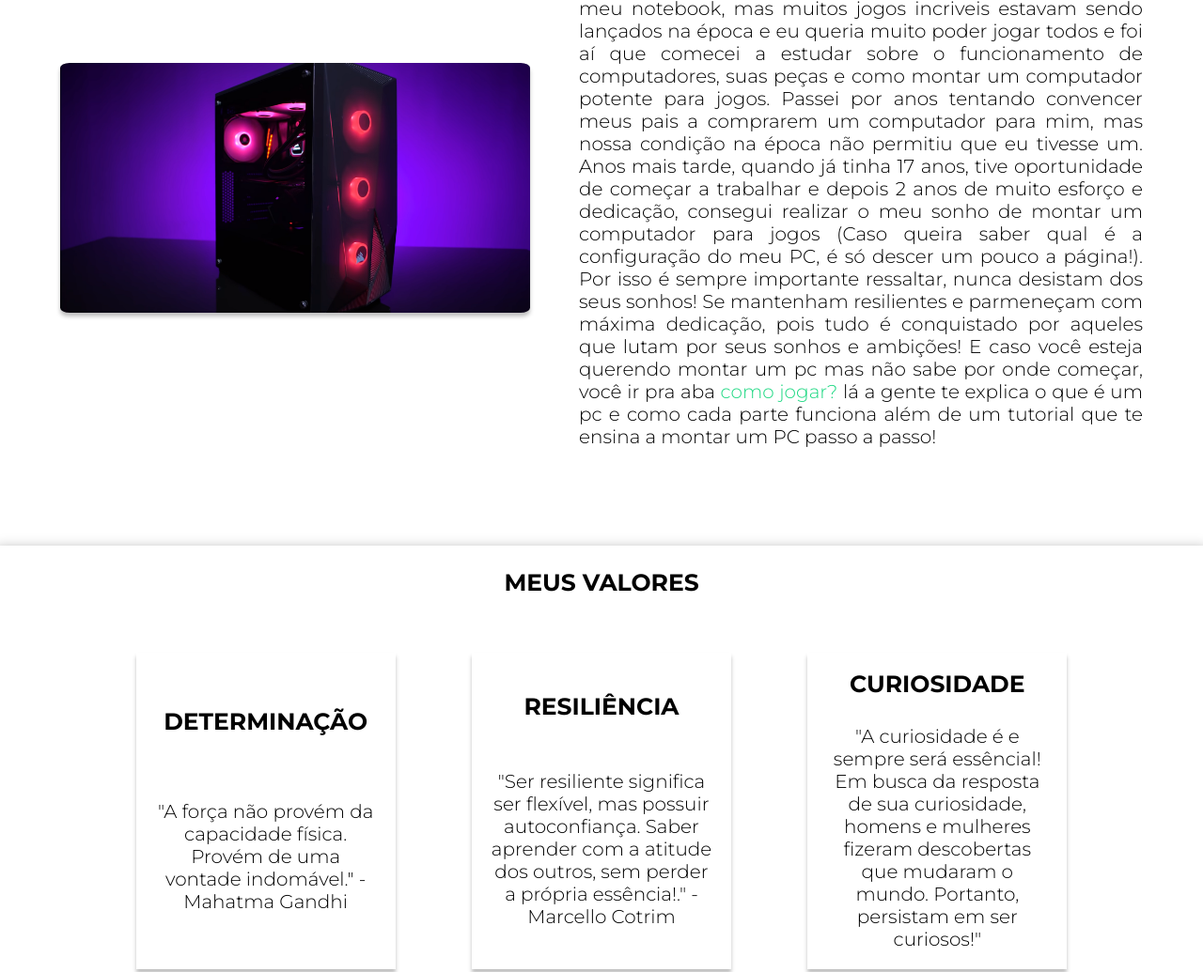
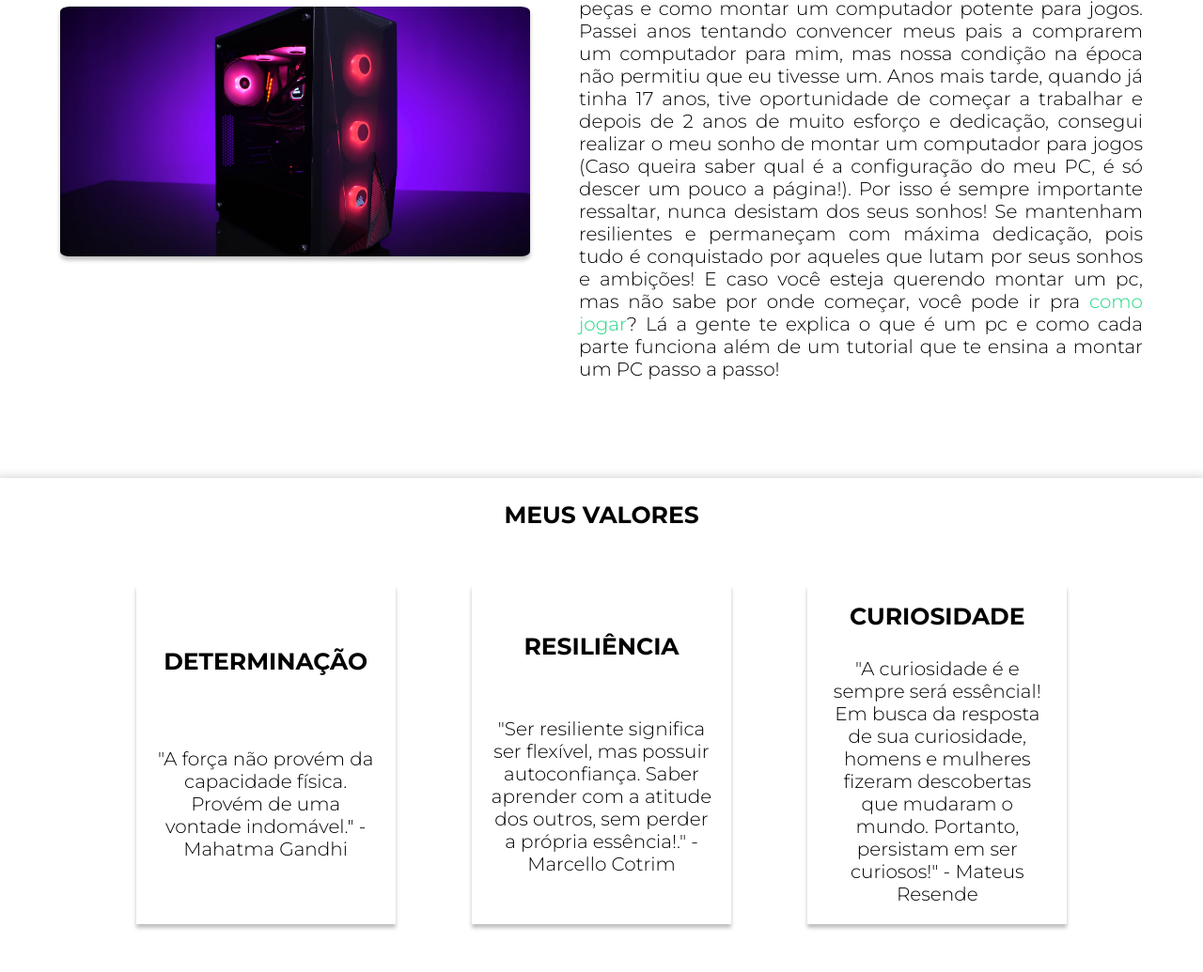
Before and after one commit to MResendeSilva/Projeto-Individual-Why-to-Play-v1, a website: page site/public/sobre.html in a window 1280 px wide. Shown: the part 2368-3403 px from the top of the page at 94% size. Drawn offline with Linux system fonts and the light colour scheme.

Commit message:
Atualização - Mudança nos textos da aba sobre mim

```diff
--- a/site/public/sobre.html
+++ b/site/public/sobre.html
@@ -39,9 +39,12 @@
                 <div class="content">
                     <div class="texto">
                         <h4>QUEM SOU EU?</h4>
-                        <p>Olá, meu nome é Mateus Resende da Silva, eu tenho 20 anos, nasci e cresci na região metropolitana de
-                            São Paulo. Sou estudante do curso de Análise e desenvolvimento de sistemas na SPTECH SHOOL. E nesse tópico
-                            eu vou contar um pouco sobre a minha história com jogos eletrônicos e com computadores e como minha paixão
+                        <p>Olá, meu nome é Mateus Resende da Silva, eu tenho 20 anos, nasci e cresci na região
+                            metropolitana de
+                            São Paulo. Sou estudante do curso de Análise e desenvolvimento de sistemas na SPTECH SHOOL.
+                            E nesse tópico
+                            eu vou contar um pouco sobre a minha história com jogos eletrônicos e com computadores e
+                            como minha paixão
                             sobre esses temas foi crescendo ao longo dos anos.
                         </p>
                     </div>
@@ -63,14 +66,14 @@
                         clássico do Playstation 1, o famoso Crash Bandicoot. Lembro de jogar esse jogo por várias horas
                         seguidas sem nem fazer pausa, eram quase 8 horas
                         por dia de pura diversão e foi depois desse jogo que eu passei a me interessar muito mais em
-                        jogos de video game, então comecei a procurar jogos
+                        jogos de video game. Então comecei a procurar jogos
                         diferentes, divertidos e que uma criança conseguiria jogar. Jogos como Winning Eleven, Tomb
                         Raider e Spider-man foram os que eu mais joguei nessa
-                        época mas a época que realmente despertou minha paixão por jogos eletrônicos foi em meados de
+                        época. Porém minha paixão foi realmente despertada em meados de
                         2007, quando passei a jogar God of War 1 e 2, Need for Speed
                         Underground 2, Spider-man 2, GTA San Andreas e DBS Budokai Tekaichi 3, estes jogos, que podiam
-                        ser jogados no Play 2, me cativaram a ficar horas e horas
-                        tentando finalizar os jogos já que alguns eram muito complexos para minha idade na época, mas
+                        ser jogados no Play 2 me cativaram a ficar horas e horas
+                        tentando finalizá-los já que alguns eram muito complexos para minha idade na época, mas
                         não descansei até conseguir finalizar todos.
                     </P>
                 </div>
@@ -87,9 +90,9 @@
                 <div class="texto4 ">
                     <h2>PAIXÃO POR E-SPORTS</h2>
                     <P>Quando fiz 8 anos, fui apresentado aos E-sports, mais precisamente ao famoso CS 1.6, este foi o
-                        jogo que redefiniu o que eu achava sobre como me divertir nos jogos, pois diferentemente dos
-                        outros jogos que te trazem quebra-cabeças e histórias complexas para te cativar, o counter
-                        strike tinha apenas uma premissa, ser um jogo extremamente competitivo, trazendo sentimentos
+                        jogo que redefiniu minha concepção sobre diversão através do video game,
+                        muitos jogos trazem quebra-cabeças e histórias complexas para te cativar, o counter
+                        strike tinha apenas uma premissa, ser um jogo extremamente competitivo! Trazendo sentimentos
                         equivalentes
                         aos que você encontra em uma partida de futebol ou de outro esporte, além das similaridades nos
                         conceitos de como uma partida é definida, já que no jogo temos duas equipes que lutam entre si e
@@ -110,21 +113,19 @@
             <div class="content">
                 <div class="texto3">
                     <h2>INTERESSE POR COMPUTADORES</h2>
-                    <p>Por volta de 2012, comecei a adentrar muito mais o mundo dos games, passei a jogar jogos como
-                        minecraft, CSGO e Dont Starve, como eram jogos bem leves
-                        conseguia jogar do meu notebook, mas muitos jogos incriveis estavam sendo lançados na época e eu
-                        queria muito poder jogar todos e foi aí que comecei a estudar
-                        sobre o funcionamento de computadores, suas peças e como montar um computador potente para
-                        jogos. Passei por anos tentando convencer meus pais a comprarem um
-                        computador para mim, mas nossa condição na época não permitiu que eu tivesse um. Anos mais
-                        tarde, quando já tinha 17 anos, tive oportunidade de começar a trabalhar e depois 2 anos de
-                        muito esforço e dedicação, consegui realizar o meu sonho de montar um computador para jogos
-                        (Caso queira saber qual é a configuração do meu PC, é só descer um pouco a página!). Por isso é
-                        sempre importante ressaltar, nunca desistam dos seus sonhos! Se mantenham resilientes e
-                        parmeneçam com máxima dedicação, pois tudo é conquistado por aqueles que lutam por seus sonhos e
-                        ambições! E caso você esteja querendo montar um pc mas não sabe por onde começar, você ir pra
-                        aba <span>como jogar?</span> lá a gente te explica o que é um pc e como cada parte funciona além
-                        de um tutorial que te ensina a montar um PC passo a passo!
+                    <p>Na época em que eu jogava apenas jogos como minecraft, CSGO e Don’t starve, jogos leves que
+                        podiam ser jogados no notebook, muitos jogos incríveis estavam sendo lançados e eu queria muito
+                        poder jogar todos e foi aí que comecei a estudar sobre o funcionamento de computadores, suas
+                        peças e como montar um computador potente para jogos. Passei anos tentando convencer meus pais a
+                        comprarem um computador para mim, mas nossa condição na época não permitiu que eu tivesse um.
+                        Anos mais tarde, quando já tinha 17 anos, tive oportunidade de começar a trabalhar e depois de 2
+                        anos de muito esforço e dedicação, consegui realizar o meu sonho de montar um computador para
+                        jogos (Caso queira saber qual é a configuração do meu PC, é só descer um pouco a página!). Por
+                        isso é sempre importante ressaltar, nunca desistam dos seus sonhos! Se mantenham resilientes e
+                        permaneçam com máxima dedicação, pois tudo é conquistado por aqueles que lutam por seus sonhos e
+                        ambições! E caso você esteja querendo montar um pc, mas não sabe por onde começar, você pode ir
+                        pra <span>como jogar</span>? Lá a gente te explica o que é um pc e como cada parte funciona além de um
+                        tutorial que te ensina a montar um PC passo a passo!
                     </p>
                 </div>
                 <div class="imagem">
@@ -155,7 +156,8 @@
                     <div class="campo">
                         <h4>CURIOSIDADE</h4>
                         <p>"A curiosidade é e sempre será essêncial! Em busca da resposta de sua curiosidade, homens e
-                            mulheres fizeram descobertas que mudaram o mundo. Portanto, persistam em ser curiosos!"</p>
+                            mulheres fizeram descobertas que mudaram o mundo. Portanto, persistam em ser curiosos!" -
+                            Mateus Resende</p>
                     </div>
 
                 </div>
@@ -190,14 +192,25 @@
 
     <div class="footer">
         <div class="container">
+
             <div class="content">
+
                 <img src="./assets/TESTE LOGO 2.png" alt="">
                 <p>
                     Copyright &copy; 2022 - WHY TO PLAY INC.
                 </p>
             </div>
+
+            <!-- <div class="row">
+                <ul class="links">
+                    <li><a href="index.html">Home</a></li>
+                    <li><a href="aprenda.html">Como jogar?</a></li>
+                    <li><a href="sobre.html">Sobre mim</a></li>
+                    <li><a href="login.html">Login</a></li>
+                    <li><a class="cadastro" href="cadastro.html">Cadastro</a></li>
+                </ul>
+            </div> -->
         </div>
-    </div>
 </body>
 
 </html>
```
